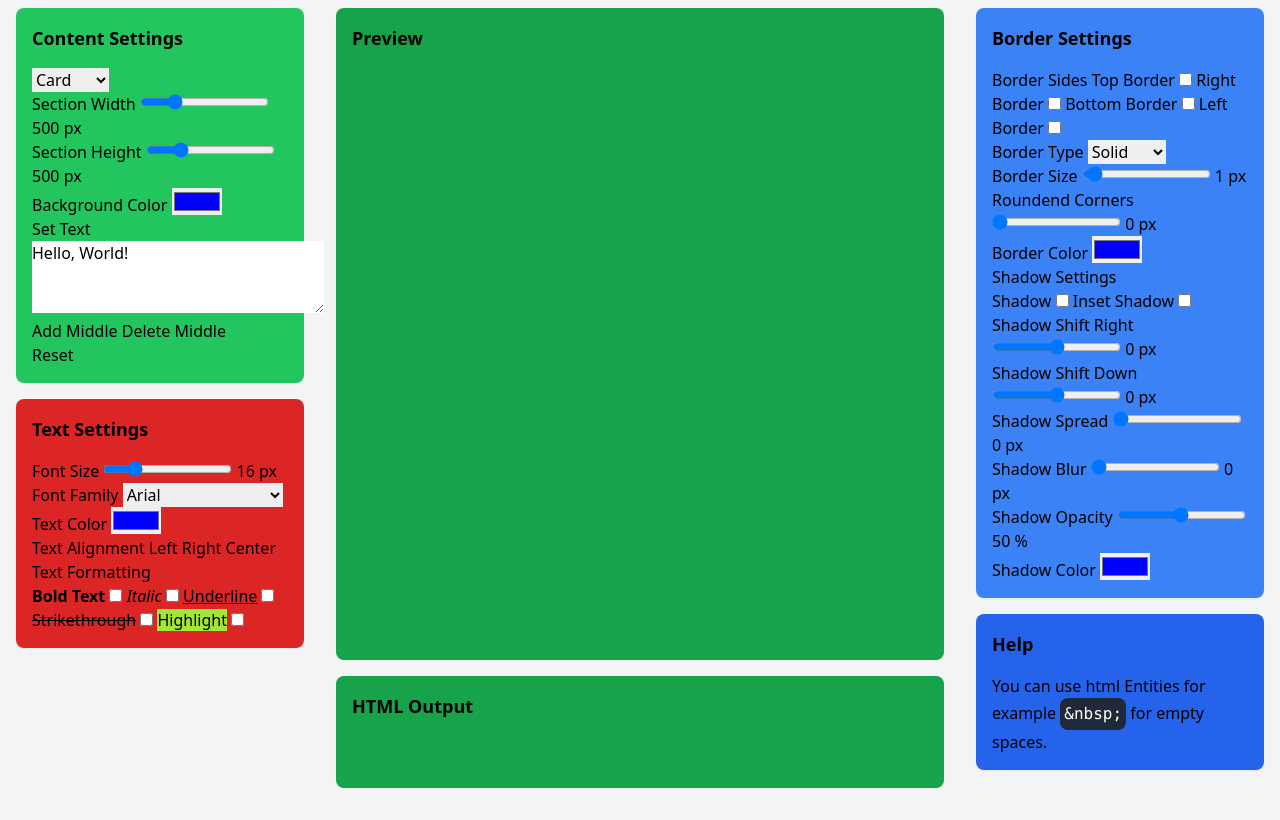
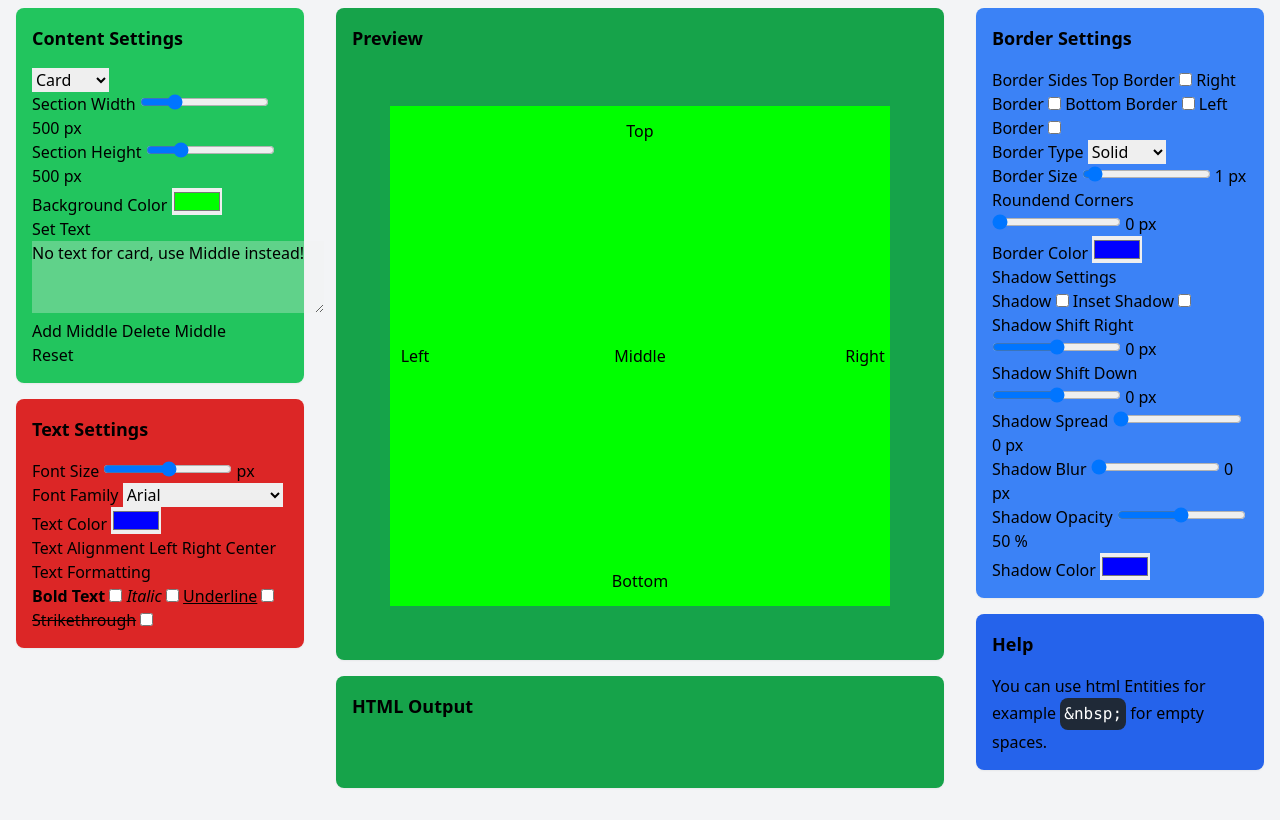
Before and after one commit to papierkorp/card_generator, a plain HTML site: page index.html in a window 1280 px wide. Shown: the part 92-912 px from the top of the page. Drawn offline with nearby package versions, Linux system fonts and the light colour scheme.

Commit message:
pushed with daily script

```diff
--- a/index.html
+++ b/index.html
@@ -15,8 +15,10 @@
         <!-- Left Column -->
         <!----------------------------->
         <div id="leftColumn" class="flex flex-col space-y-4">
-          <div id="contentSettings" class="bg-green-500 min-h-28 p-4 rounded-lg shadow-sm">
-
+          <div
+            id="contentSettings"
+            class="bg-green-500 min-h-28 p-4 rounded-lg shadow-sm"
+          >
             <h3 class="text-lg font-semibold mb-4">Content Settings</h3>
 
             <select id="sectionSelect">
@@ -30,14 +32,26 @@
 
             <div>
               <label for="widthSlider">Section Width</label>
-    <input type="range" id="widthSlider" min="10" max="2048" value="500" />
+              <input
+                type="range"
+                id="widthSlider"
+                min="10"
+                max="2048"
+                value="500"
+              />
               <span id="widthSliderValue">500</span>
               <span>px</span>
             </div>
 
             <div>
               <label for="heightSlider">Section Height</label>
-    <input type="range" id="heightSlider" min="10" max="2048" value="500" />
+              <input
+                type="range"
+                id="heightSlider"
+                min="10"
+                max="2048"
+                value="500"
+              />
               <span id="heightSliderValue">500</span>
               <span>px</span>
             </div>
@@ -49,7 +63,9 @@
 
             <div>
               <label for="textArea">Set Text</label>
-    <textarea id="textArea" rows="3" cols="30">Hello, World!</textarea>
+              <textarea id="textArea" rows="3" cols="30">
+Hello, World!</textarea
+              >
             </div>
 
             <div>
@@ -60,15 +76,22 @@
             <div>
               <button id="resetButton">Reset</button>
             </div>
-
           </div>
-          <div id="textSettings" class="bg-red-600 min-h-28 p-4 rounded-lg shadow-sm">
-
+          <div
+            id="textSettings"
+            class="bg-red-600 min-h-28 p-4 rounded-lg shadow-sm"
+          >
             <h3 class="text-lg font-semibold mb-4">Text Settings</h3>
 
             <div>
               <label for="fontSizeSlider">Font Size</label>
-    <input type="range" id="fontSizeSlider" min="1" max="72" value="16" />
+              <input
+                type="range"
+                id="fontSizeSlider"
+                min="1"
+                max="72"
+                value="16"
+              />
               <span id="fontSizeSliderValue">16</span>
               <span>px</span>
             </div>
@@ -97,7 +120,6 @@
               <button id="centerAlignmentButton">Center</button>
             </div>
 
-
             <label>Text Formatting</label>
 
             <div>
@@ -110,14 +132,14 @@
               <label for="underlineCheckbox" class="underline">Underline</label>
               <input type="checkbox" id="underlineCheckbox" />
 
-    <label for="strikethroughCheckbox" class="line-through">Strikethrough</label>
+              <label for="strikethroughCheckbox" class="line-through"
+                >Strikethrough</label
+              >
               <input type="checkbox" id="strikethroughCheckbox" />
-
+              <!--
     <label for="highlightCheckbox" class="bg-lime-400">Highlight</label>
-    <input type="checkbox" id="highlightCheckbox" />
+    <input type="checkbox" id="highlightCheckbox" /> -->
             </div>
-
-
           </div>
         </div>
         <!-- end left -->
@@ -127,12 +149,23 @@
         <!----------------------------->
 
         <div id="middleColumn" class="md:col-span-2 flex flex-col space-y-4">
-          <div id="previewContainer" class="bg-green-600 p-4 rounded-lg shadow-sm overflow-hidden">
+          <div
+            id="previewContainer"
+            class="bg-green-600 p-4 rounded-lg shadow-sm overflow-hidden"
+          >
             <h3 class="text-lg font-semibold mb-4">Preview</h3>
 
-            <div id="previewSettings" class="relative w-full aspect-square flex items-center justify-center"></div>
+            <div
+              id="previewSettings"
+              class="relative w-full aspect-square flex items-center justify-center"
+            ></div>
           </div>
-          <div id="htmlOutputSettings" class="bg-green-600 min-h-28 p-4 rounded-lg shadow-sm"><h3 class="text-lg font-semibold mb-4">HTML Output</h3></div>
+          <div
+            id="htmlOutputSettings"
+            class="bg-green-600 min-h-28 p-4 rounded-lg shadow-sm"
+          >
+            <h3 class="text-lg font-semibold mb-4">HTML Output</h3>
+          </div>
         </div>
         <!-- end middle -->
 
@@ -141,8 +174,10 @@
         <!----------------------------->
 
         <div id="rightColumn" class="flex flex-col space-y-4">
-          <div id="borderSettings" class="bg-blue-500 min-h-28 p-4 rounded-lg shadow-sm">
-
+          <div
+            id="borderSettings"
+            class="bg-blue-500 min-h-28 p-4 rounded-lg shadow-sm"
+          >
             <h3 class="text-lg font-semibold mb-4">Border Settings</h3>
 
             <div>
@@ -177,15 +212,28 @@
 
               <div>
                 <label for="borderSizeSlider">Border Size</label>
-        <input type="range" id="borderSizeSlider" min="0" max="20" value="1" />
+                <input
+                  type="range"
+                  id="borderSizeSlider"
+                  min="0"
+                  max="20"
+                  value="1"
+                />
                 <span id="borderSizeSliderValue">1</span>
                 <span>px</span>
               </div>
 
-
               <div>
-        <label for="borderRoundendCornersSlider">Roundend Corners</label>
-        <input type="range" id="borderRoundendCornersSlider" min="0" max="50" value="0" />
+                <label for="borderRoundendCornersSlider"
+                  >Roundend Corners</label
+                >
+                <input
+                  type="range"
+                  id="borderRoundendCornersSlider"
+                  min="0"
+                  max="50"
+                  value="0"
+                />
                 <span id="borderRoundendCornersSliderValue">0</span>
                 <span>px</span>
               </div>
@@ -208,35 +256,65 @@
 
               <div>
                 <label for="shadowShiftRightSlider">Shadow Shift Right</label>
-        <input type="range" id="shadowShiftRightSlider" min="-20" max="20" value="0" />
+                <input
+                  type="range"
+                  id="shadowShiftRightSlider"
+                  min="-20"
+                  max="20"
+                  value="0"
+                />
                 <span id="shadowShiftRightSliderValue">0</span>
                 <span>px</span>
               </div>
 
               <div>
                 <label for="shadowShiftDownSlider">Shadow Shift Down</label>
-        <input type="range" id="shadowShiftDownSlider" min="-20" max="20" value="0" />
+                <input
+                  type="range"
+                  id="shadowShiftDownSlider"
+                  min="-20"
+                  max="20"
+                  value="0"
+                />
                 <span id="shadowShiftDownSliderValue">0</span>
                 <span>px</span>
               </div>
 
               <div>
                 <label for="shadowSpreadSlider">Shadow Spread</label>
-        <input type="range" id="shadowSpreadSlider" min="0" max="20" value="0" />
+                <input
+                  type="range"
+                  id="shadowSpreadSlider"
+                  min="0"
+                  max="20"
+                  value="0"
+                />
                 <span id="shadowSpreadSliderValue">0</span>
                 <span>px</span>
               </div>
 
               <div>
                 <label for="shadowBlurSlider">Shadow Blur</label>
-        <input type="range" id="shadowBlurSlider" min="0" max="20" value="0" />
+                <input
+                  type="range"
+                  id="shadowBlurSlider"
+                  min="0"
+                  max="20"
+                  value="0"
+                />
                 <span id="shadowBlurSliderValue">0</span>
                 <span>px</span>
               </div>
 
               <div>
                 <label for="shadowOpacitySlider">Shadow Opacity</label>
-        <input type="range" id="shadowOpacitySlider" min="0" max="100" value="50" />
+                <input
+                  type="range"
+                  id="shadowOpacitySlider"
+                  min="0"
+                  max="100"
+                  value="50"
+                />
                 <span id="shadowOpacitySliderValue">50</span>
                 <span>%</span>
               </div>
@@ -246,14 +324,19 @@
                 <input type="color" id="shadowColor" value="#0000ff" />
               </div>
             </div>
-
           </div>
-          <div id="helpSection" class="bg-blue-600 min-h-28 p-4 rounded-lg shadow-sm">
-
+          <div
+            id="helpSection"
+            class="bg-blue-600 min-h-28 p-4 rounded-lg shadow-sm"
+          >
             <h3 class="text-lg font-semibold mb-4">Help</h3>
 
-You can use html Entities for example <code class="text-sm sm:text-base inline-flex text-left items-center space-x-4 bg-gray-800 text-white rounded-lg p-1">&amp;nbsp;</code> for empty spaces.
-
+            You can use html Entities for example
+            <code
+              class="text-sm sm:text-base inline-flex text-left items-center space-x-4 bg-gray-800 text-white rounded-lg p-1"
+              >&amp;nbsp;</code
+            >
+            for empty spaces.
           </div>
         </div>
         <!-- end right -->
@@ -261,7 +344,6 @@ You can use html Entities for example <code class="text-sm sm:text-base inline-f
       <!-- end grid -->
     </div>
     <!-- end container -->
-
 
     <!--   <script>
     let componentsLoaded = 0;
--- a/js/generateHTML.js
+++ b/js/generateHTML.js
@@ -1,23 +1,36 @@
-import { state } from './state.js';
+import { state } from "./state.js";
 
 function createSectionElement(section, sectionName) {
-  const element = document.createElement('div');
+  const element = document.createElement("div");
+  element.id = sectionName;
   element.style.backgroundColor = section.contentSettings.backgroundColor;
-  element.style.display = 'flex';
-  element.style.alignItems = 'center';
-  element.style.justifyContent = 'center';
-  element.style.overflow = 'hidden';
-  element.style.position = 'absolute';
+  element.style.display = "flex";
+  element.style.alignItems = "center";
+  element.style.justifyContent = "center";
+  element.style.overflow = "hidden";
+  element.style.position = "absolute";
 
-  // const textElement = document.createElement('p');
-  element.style.margin = '0';
-  element.style.padding = '5px';
-  element.style.textAlign = 'center';
-  element.style.wordWrap = 'break-word';
-  element.style.fontWeight = section.textSettings.bold ? 'bold' : '';
-  element.style.fontStyle = section.textSettings.italic ? 'italic' : '';
+  // const textElement = document.createElement("p");
+  element.style.margin = "0";
+  element.style.padding = "5px";
+  element.style.textAlign = "center";
+  element.style.wordWrap = "break-word";
+  element.style.fontWeight = section.textSettings.bold ? "bold" : "";
+  element.style.fontStyle = section.textSettings.italic ? "italic" : "";
+  element.style.textDecoration = section.textSettings.underline
+    ? "underline"
+    : "";
 
-  if (sectionName !== 'card') {
+  element.style.textDecoration = section.textSettings.strikethrough
+    ? "line-through"
+    : "";
+
+  element.style.fontSize = section.textSettings.fontsize + "px";
+
+  if (sectionName === "card") {
+    element.className =
+      "transform-gpu origin-top-left w-[500px] h-[500px] max-w-full max-h-full aspect-square";
+  } else {
     element.textContent = section.contentSettings.content;
   }
 
@@ -26,58 +39,59 @@ function createSectionElement(section, sectionName) {
 }
 
 export function generateHTML() {
-  const preview = document.getElementById('previewSettings');
-  const card = createSectionElement(state.sections.card, 'card');
-  card.style.position = 'relative';
-  card.style.width = state.sections.card.contentSettings.width + 'px';
-  card.style.height = state.sections.card.contentSettings.height + 'px';
+  console.log("state: ", state);
+  const preview = document.getElementById("previewSettings");
+  const card = createSectionElement(state.sections.card, "card");
+  card.style.position = "relative";
+  card.style.width = state.sections.card.contentSettings.width + "px";
+  card.style.height = state.sections.card.contentSettings.height + "px";
 
   if (state.sections.top.contentSettings.content) {
-    const top = createSectionElement(state.sections.top, 'top');
-    top.style.top = '0';
-    top.style.left = '0';
-    top.style.width = '100%';
-    top.style.height = state.sections.contentSettings.height + 'px';
+    const top = createSectionElement(state.sections.top, "top");
+    top.style.top = "0";
+    top.style.left = "0";
+    top.style.width = "100%";
+    top.style.height = state.sections.top.contentSettings.height + "px";
     card.appendChild(top);
   }
 
   if (state.sections.bottom.contentSettings.content) {
-    const bottom = createSectionElement(state.sections.bottom, 'bottom');
-    bottom.style.bottom = '0';
-    bottom.style.left = '0';
-    bottom.style.width = '100%';
-    bottom.style.height = state.sections.bottom.contentSettings.height + 'px';
+    const bottom = createSectionElement(state.sections.bottom, "bottom");
+    bottom.style.bottom = "0";
+    bottom.style.left = "0";
+    bottom.style.width = "100%";
+    bottom.style.height = state.sections.bottom.contentSettings.height + "px";
     card.appendChild(bottom);
   }
 
   if (state.sections.left.contentSettings.content) {
-    const left = createSectionElement(state.sections.left, 'left');
-    left.style.top = state.sections.top.contentSettings.height + 'px';
-    left.style.left = '0';
-    left.style.width = state.sections.left.contentSettings.width + 'px';
+    const left = createSectionElement(state.sections.left, "left");
+    left.style.top = state.sections.top.contentSettings.height + "px";
+    left.style.left = "0";
+    left.style.width = state.sections.left.contentSettings.width + "px";
     left.style.height = `calc(100% - ${parseInt(state.sections.top.contentSettings.height) + parseInt(state.sections.bottom.contentSettings.height)}px)`;
     card.appendChild(left);
   }
 
   if (state.sections.right.contentSettings.content) {
-    const right = createSectionElement(state.sections.right, 'right');
-    right.style.top = state.sections.top.contentSettings.height + 'px';
-    right.style.right = '0';
-    right.style.width = state.sections.right.contentSettings.width + 'px';
+    const right = createSectionElement(state.sections.right, "right");
+    right.style.top = state.sections.top.contentSettings.height + "px";
+    right.style.right = "0";
+    right.style.width = state.sections.right.contentSettings.width + "px";
     right.style.height = `calc(100% - ${parseInt(state.sections.top.contentSettings.height) + parseInt(state.sections.bottom.contentSettings.height)}px)`;
     card.appendChild(right);
   }
 
   if (state.sections.middle.contentSettings.content) {
-    const middle = createSectionElement(state.sections.middle, 'middle');
-    middle.style.top = state.sections.top.contentSettings.height + 'px';
-    middle.style.left = state.sections.left.contentSettings.width + 'px';
+    const middle = createSectionElement(state.sections.middle, "middle");
+    middle.style.top = state.sections.top.contentSettings.height + "px";
+    middle.style.left = state.sections.left.contentSettings.width + "px";
     middle.style.width = `calc(100% - ${parseInt(state.sections.left.contentSettings.width) + parseInt(state.sections.right.contentSettings.width)}px)`;
     middle.style.height = `calc(100% - ${parseInt(state.sections.top.contentSettings.height) + parseInt(state.sections.bottom.contentSettings.height)}px)`;
     card.appendChild(middle);
   }
 
-  preview.innerHTML = '';
+  preview.innerHTML = "";
   preview.appendChild(card);
 
   // scalePreview();
--- a/js/main.js
+++ b/js/main.js
@@ -1,45 +1,83 @@
-import { state, resetState} from './state.js'
-import {generateHTML} from './generateHTML.js'
+import { state, resetState } from "./state.js";
+import { generateHTML } from "./generateHTML.js";
 
 const allElements = [
-  { elementID: 'heightSlider', eventType: 'input', inputType: 'range', stateKey: ['contentSettings', 'height'] },
-  { elementID: 'widthSlider', eventType: 'input', inputType: 'range', stateKey: ['contentSettings', 'width'] },
-  { elementID: 'bgColor', eventType: 'input', inputType: 'color', stateKey: ['contentSettings', 'backgroundColor'] },
   {
-    elementID: 'textArea',
-    eventType: 'input',
-    inputType: 'textarea',
-    stateKey: ['contentSettings', 'content'],
+    elementID: "heightSlider",
+    eventType: "input",
+    inputType: "range",
+    stateKey: ["contentSettings", "height"],
   },
   {
-    elementID: 'boldCheckbox',
-    eventType: 'change',
-    inputType: 'checkbox',
-    stateKey: ['textSettings', 'bold'],
+    elementID: "widthSlider",
+    eventType: "input",
+    inputType: "range",
+    stateKey: ["contentSettings", "width"],
   },
-  { elementID: 'fontSizeSlider', eventType: 'input', inputType: 'range', stateKey: ['textSettings', 'font-size'] },
-
+  {
+    elementID: "bgColor",
+    eventType: "input",
+    inputType: "color",
+    stateKey: ["contentSettings", "backgroundColor"],
+  },
+  {
+    elementID: "textArea",
+    eventType: "input",
+    inputType: "textarea",
+    stateKey: ["contentSettings", "content"],
+  },
+  {
+    elementID: "fontSizeSlider",
+    eventType: "input",
+    inputType: "range",
+    stateKey: ["textSettings", "fontsize"],
+  },
+  {
+    elementID: "boldCheckbox",
+    eventType: "change",
+    inputType: "checkbox",
+    stateKey: ["textSettings", "bold"],
+  },
+  {
+    elementID: "italicCheckbox",
+    eventType: "change",
+    inputType: "checkbox",
+    stateKey: ["textSettings", "italic"],
+  },
+  {
+    elementID: "underlineCheckbox",
+    eventType: "change",
+    inputType: "checkbox",
+    stateKey: ["textSettings", "underline"],
+  },
+  {
+    elementID: "strikethroughCheckbox",
+    eventType: "change",
+    inputType: "checkbox",
+    stateKey: ["textSettings", "strikethrough"],
+  },
 ];
 
 function initialize() {
-  const selectSection = document.getElementById('sectionSelect');
-  selectSection.addEventListener('change', function () {
+  const selectSection = document.getElementById("sectionSelect");
+  selectSection.addEventListener("change", function () {
     state.selectedSection = this.value;
-    console.log('changed selectSection to: ', this.value);
+    console.log("changed selectSection to: ", this.value);
     generateHTML();
     updateUIElements();
   });
 
-  const resetButton = document.getElementById('resetButton');
+  const resetButton = document.getElementById("resetButton");
   if (resetButton) {
-    resetButton.addEventListener('click', resetState);
+    resetButton.addEventListener("click", resetState);
   }
 
   for (const elem of allElements) {
     const element = document.getElementById(elem.elementID);
     if (element) {
       element.addEventListener(elem.eventType, function () {
-        let newValue = elem.inputType === 'checkbox' ? this.checked : this.value;
+        let newValue =
+          elem.inputType === "checkbox" ? this.checked : this.value;
 
         let target = state.sections[state.selectedSection];
         for (let i = 0; i < elem.stateKey.length - 1; i++) {
@@ -50,12 +88,12 @@ function initialize() {
         generateHTML();
         updateUIElements();
 
-        console.log('elementID: ', elem.elementID);
-        console.log('eventType: ', elem.eventType);
-        console.log('inputType: ', elem.inputType);
-        console.log('stateKey: ', elem.stateKey);
-        console.log('newValue: ', newValue);
-        console.log('state: ', state);
+        console.log("elementID: ", elem.elementID);
+        console.log("eventType: ", elem.eventType);
+        console.log("inputType: ", elem.inputType);
+        console.log("stateKey: ", elem.stateKey);
+        console.log("newValue: ", newValue);
+        console.log("state: ", state);
       });
     } else {
       console.warn(`Element with ID "${elem.elementID}" not found.`);
@@ -71,7 +109,7 @@ function updateUIElements() {
 
   for (const elem of allElements) {
     const element = document.getElementById(elem.elementID);
-    const elementValue = document.getElementById(elem.elementID + 'Value');
+    const elementValue = document.getElementById(elem.elementID + "Value");
     if (!element) continue;
 
     let value = currentSection;
@@ -79,7 +117,7 @@ function updateUIElements() {
       value = value[key];
     }
 
-    if (elem.inputType === 'checkbox') {
+    if (elem.inputType === "checkbox") {
       element.checked = value;
     } else {
       element.value = value;
@@ -89,16 +127,16 @@ function updateUIElements() {
       elementValue.textContent = value;
     }
 
-    if (elem.inputType === 'textarea') {
-      element.disabled = state.selectedSection === 'card';
+    if (elem.inputType === "textarea") {
+      element.disabled = state.selectedSection === "card";
     }
   }
 }
 
-console.log("init")
+console.log("init");
 initialize();
 
-document.addEventListener('DOMContentLoaded', () => {
-  console.log("init")
+document.addEventListener("DOMContentLoaded", () => {
+  console.log("init");
   initialize();
 });
--- a/js/state.js
+++ b/js/state.js
@@ -1,75 +1,84 @@
 const stateTemplate = {
-  selectedSection: 'card',
+  selectedSection: "card",
   sections: {
     card: {
       contentSettings: {
-        width: '500',
-        height: '500',
-        backgroundColor: '#00ff00',
+        width: "500",
+        height: "500",
+        backgroundColor: "#00ff00",
+        content: "No text for card, use Middle instead!",
       },
       textSettings: {
-        content: 'No text for card, use Middle instead!',
+        bold: false,
+        italic: false,
+        underline: false,
+      },
+      borderSettings: {},
+    },
+    top: {
+      contentSettings: {
+        width: "500",
+        height: "50",
+        backgroundColor: "",
+        content: "Top",
+      },
+      textSettings: {
         bold: false,
         italic: false,
       },
-      borderSettings: {
-
+      borderSettings: {},
     },
+    bottom: {
+      contentSettings: {
+        width: "500",
+        height: "50",
+        backgroundColor: "",
+        content: "Bottom",
       },
-    top: {
-      dimensions: { width: '500', height: '50' },
-      style: {
-        backgroundColor: '',
-        textStyle: {
-          content: 'Top',
+      textSettings: {
         bold: false,
         italic: false,
       },
+      borderSettings: {},
     },
+    right: {
+      contentSettings: {
+        width: "50",
+        height: "400",
+        backgroundColor: "",
+        content: "Right",
       },
-    bottom: {
-      dimensions: { width: '500', height: '50' },
-      style: {
-        backgroundColor: '',
-        textStyle: {
-          content: 'Bottom',
+      textSettings: {
         bold: false,
         italic: false,
       },
+      borderSettings: {},
     },
+    left: {
+      contentSettings: {
+        width: "50",
+        height: "400",
+        backgroundColor: "",
+        content: "Left",
       },
-    right: {
-      dimensions: { width: '50', height: '400' },
-      style: {
-        backgroundColor: '',
-        textStyle: {
-          content: 'Right',
+      textSettings: {
         bold: false,
         italic: false,
       },
+      borderSettings: {},
     },
+    middle: {
+      contentSettings: {
+        width: "400",
+        height: "400",
+        backgroundColor: "",
+        content: "Middle",
       },
-    left: {
-      dimensions: { width: '50', height: '400' },
-      style: {
-        backgroundColor: '',
-        textStyle: {
-          content: 'Left',
+      textSettings: {
         bold: false,
         italic: false,
       },
-      },
-    },
-    middle: {
-      dimensions: { width: '400', height: '400' },
-      style: {
-        backgroundColor: '',
-        textStyle: {
-          content: 'Middle',
-          bold: false,
-          italic: false,
-        },
-      },
+      borderSettings: {},
     },
   },
 };
```
Lines whose indentation alone changed are shown as unchanged.
